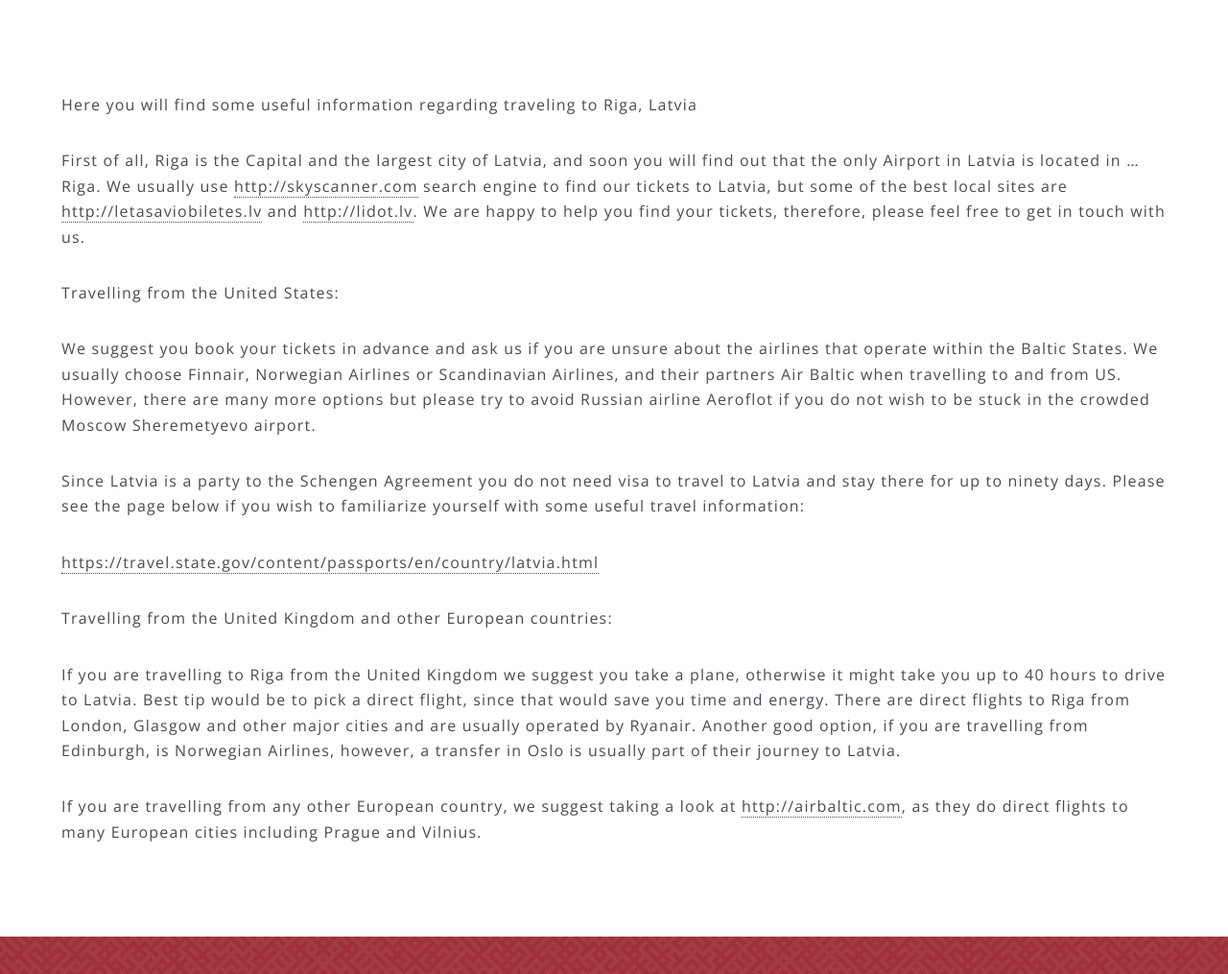
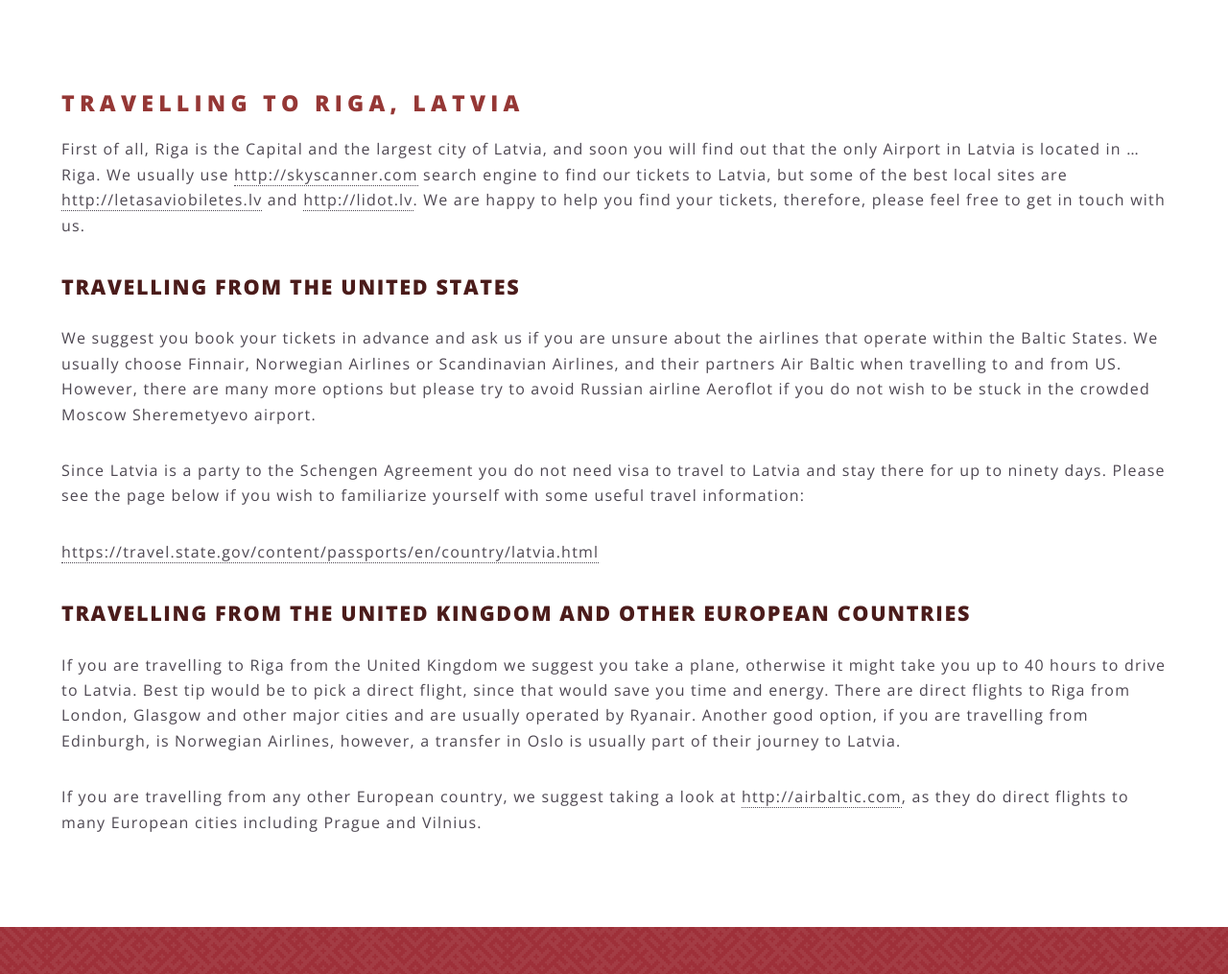
Before and after one commit to aliseandblake/aliseandblake.github.io, a Jekyll site: the page built from travellers.md, in a window 1280 px wide and 1400 px high. Shown: the part 335-1350 px from the top of the window at 96% size. Built offline with Jekyll 4.4.1, drawn with Linux system fonts in a browser that asks for light colours.

Commit message:
use headings in travellers

```diff
--- a/css/main.scss
+++ b/css/main.scss
@@ -7,30 +7,25 @@
 @import 'libs/vars';
 @import 'libs/functions';
 @import 'libs/mixins';
+@import 'libs/skel';
 @import 'font-awesome.min.css';
 @import url('http://fonts.googleapis.com/css?family=Open+Sans:400,400italic,600,600italic,800,800italic');
 
-/*
-	Spectral by HTML5 UP
-	html5up.net | @n33co
-	Free for personal and commercial use under the CCA 3.0 license (html5up.net/license)
-*/
-
-	@import 'libs/skel';
-
 @include skel-breakpoints((
   xlarge: '(max-width: 1680px)',
-		large: '(max-width: 1280px)',
+  large:  '(max-width: 1280px)',
   medium: '(max-width: 980px)',
-		small: '(max-width: 736px)',
+  small:  '(max-width: 736px)',
   xsmall: '(max-width: 480px)'
 ));
 
 @include skel-layout((
-		reset: 'full',
+  reset:    'full',
   boxModel: 'border',
-		grid: ( gutters: 1.5em )
+  grid:     ( gutters: 1.5em )
 ));
+
+
 
 /* Basic */
 
@@ -43,7 +38,7 @@
 
     &.is-loading {
       *, *:before, *:after {
-				@include vendor('animation', 'none !important');
+        @include vendor('animation',  'none !important');
         @include vendor('transition', 'none !important');
       }
     }
@@ -1042,8 +1037,14 @@
       color: _palette($p, fg-bold);
     }
 
-			h2, h3, h4, h5, h6 {
-				color: _palette($p, fg-bold);
+    h1 {
+      color: _palette(accent5, fg);
+      font-size: 1.45em;
+    }
+
+    h2, h3 {
+      color: mix(_palette(accent5, fg), #000, 50%);
+      letter-spacing: _size(letter-spacing);
     }
 
     hr {
--- a/travellers.md
+++ b/travellers.md
@@ -4,7 +4,8 @@
 permalink: /travellers
 ---
 
-Here you will find some useful information regarding traveling to Riga, Latvia
+Travelling to Riga, Latvia
+==========================
 
 First of all, Riga is the Capital and the largest city of Latvia, and soon you
 will find out that the only Airport in Latvia is located in ... Riga. We usually
@@ -13,7 +14,8 @@
 <http://lidot.lv>. We are happy to help you find your tickets, therefore, please
 feel free to get in touch with us.
 
-Travelling from the United States:
+Travelling from the United States
+---------------------------------
 
 We suggest you book your tickets in advance and ask us if you are unsure about
 the airlines that operate within the Baltic States. We usually choose Finnair,
@@ -28,7 +30,8 @@
 
 <https://travel.state.gov/content/passports/en/country/latvia.html>
 
-Travelling from the United Kingdom and other European countries:
+Travelling from the United Kingdom and other European countries
+---------------------------------------------------------------
 
 If you are travelling to Riga from the United Kingdom we suggest you take a
 plane, otherwise it might take you up to 40 hours to drive to Latvia. Best tip
```
Lines whose indentation alone changed are shown as unchanged.
